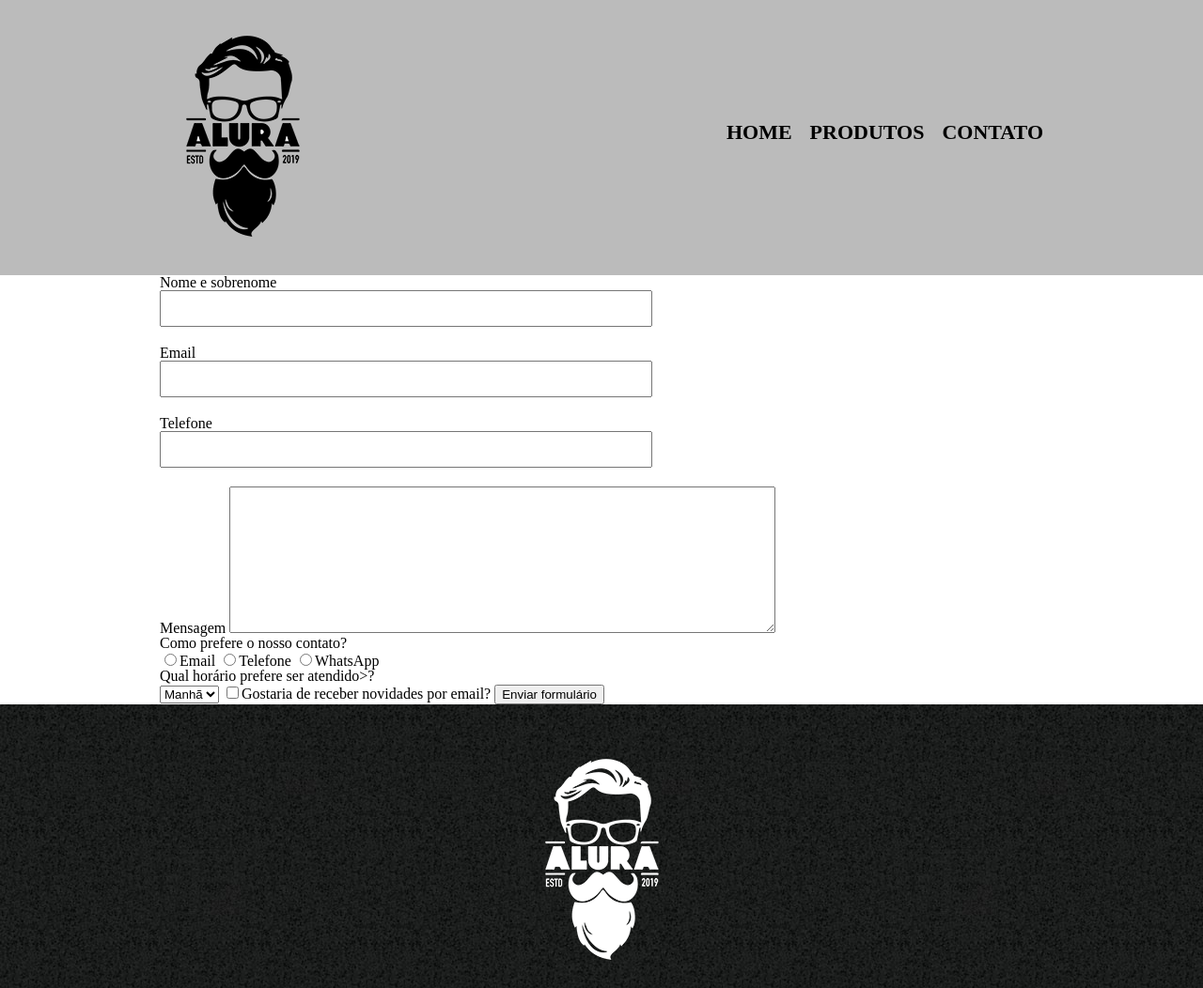
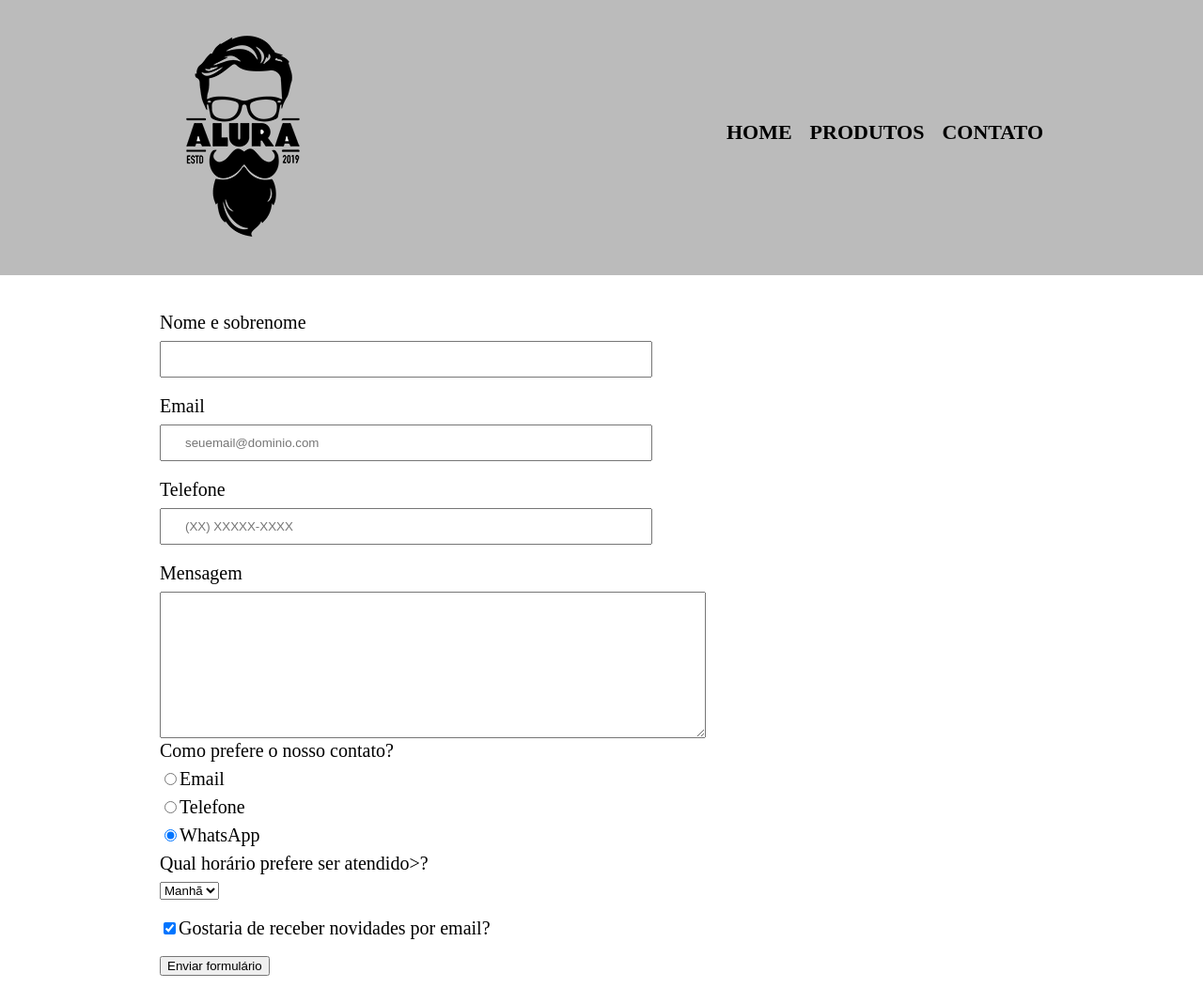
Before and after one commit to Juh1b/programing.html, a plain HTML site: page contato.html in a window 1280 px wide. Shown: the top 1052 px of the page at 94% size. Drawn offline with Linux system fonts and the light colour scheme.

Commit message:
Add files via upload
porque sim

```diff
--- a/contato.html
+++ b/contato.html
@@ -10,7 +10,7 @@
     <body>
         <header>
             <div class="caixa">
-            <h1><img src="logo.png"></h1>
+            <h1><img src="logo.png" alt="Logo dsssa Barbearia Alura"></h1>
 
                  <nav>
                     <ul>
@@ -23,38 +23,39 @@
         </header>
 
         <main>
+            <form>
                 <label for="nomesobrenome">Nome e sobrenome</label>
-                <input type="text" id="nomesobrenome" class="input-padrao">
+                <input type="text" id="nomesobrenome" class="input-padrao" required>
 
                 <label for="email">Email</label>
-                <input type="text" id="email" class="input-padrao">
+                <input type="email" id="email" class="input-padrao" required placeholder="seuemail@dominio.com">
 
                 <label for="telefone">Telefone</label>
-                <input type="text" id="telefone" class="input-padrao">
+                <input type="tel" id="telefone" class="input-padrao" required placeholder="(XX) XXXXX-XXXX">
 
                 <label for="mensagem">Mensagem</label>
-                <textarea cols="70" rows="10" id="mensagem"></textarea>
-        <div>
-            <p class="teste" id="teste">Como prefere o nosso contato?</p>
+                <textarea cols="70" rows="10" id="mensagem"></textarea required>
+        <fieldset>
+            <legend>Como prefere o nosso contato?</legend>
                 <label for="radio-email"> <input type="radio" name=contato value="email" id="radio-email">Email</label>
 
                 <label for="radio-telefone"><input type="radio" name=contato value="telefone" id="radio-telefone">Telefone</label>
 
-                <label for="radio-whatsapp"><input type="radio" name=contato value="whatsapp" id="radio-whatsapp">WhatsApp</label>
+                <label for="radio-whatsapp"><input type="radio" name=contato value="whatsapp" id="radio-whatsapp" checked>WhatsApp</label>
 
-        </div>
+        </fieldset>
 
-        <div>
-            <p>Qual horário prefere ser atendido>?</p>
+        <fieldset>
+            <legend>Qual horário prefere ser atendido>?</legend>
             <select>
                 <option>Manhã</option>
                 <option>Tarde</option>
                 <option>Noite</option>
-        </div>
-
+            </fieldset>
+            </form>
             </select>
 
-            <label class="checkbox"><input type="checkbox">Gostaria de receber novidades por email?</label>
+            <label class="checkbox"><input type="checkbox" checked>Gostaria de receber novidades por email?</label>
 
         <input type="submit" value="Enviar formulário">
 
@@ -63,7 +64,7 @@
         </main>
 
         <footer>
-            <img src="logo-branco.png">
+            <img src="logo-branco.png" alt="Logo da Barbearia Alura">
             <p class="copyright">&copy; Copyright Barbearia Alura- 2019
         </footer>
     </body>
--- a/style.css
+++ b/style.css
@@ -101,7 +101,7 @@ form {
     margin: 40px 0;
 }
 
-form label, form p {
+form label, form legend {
     display: block;
     font-size: 20px;
     margin: 0 0 10px;
```
